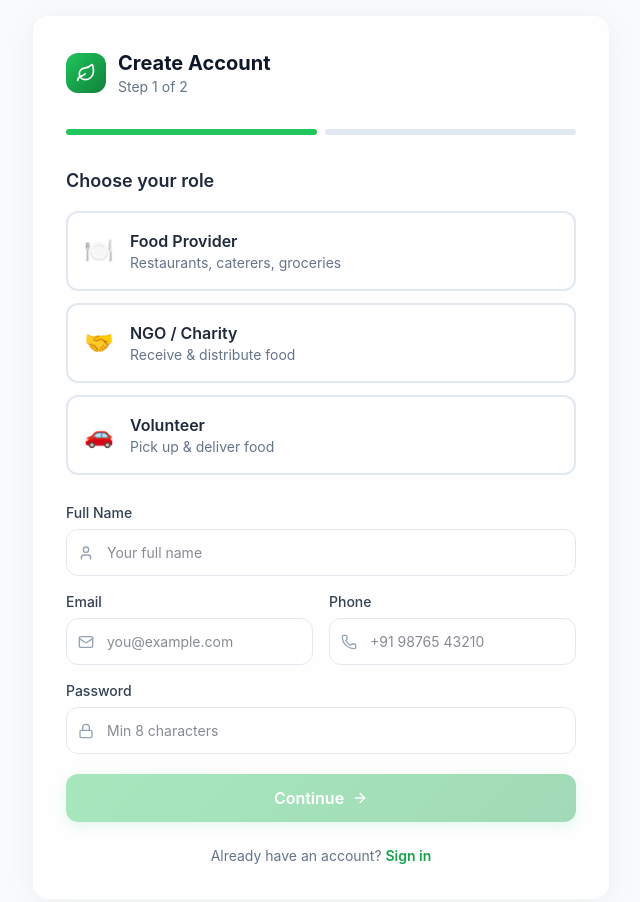
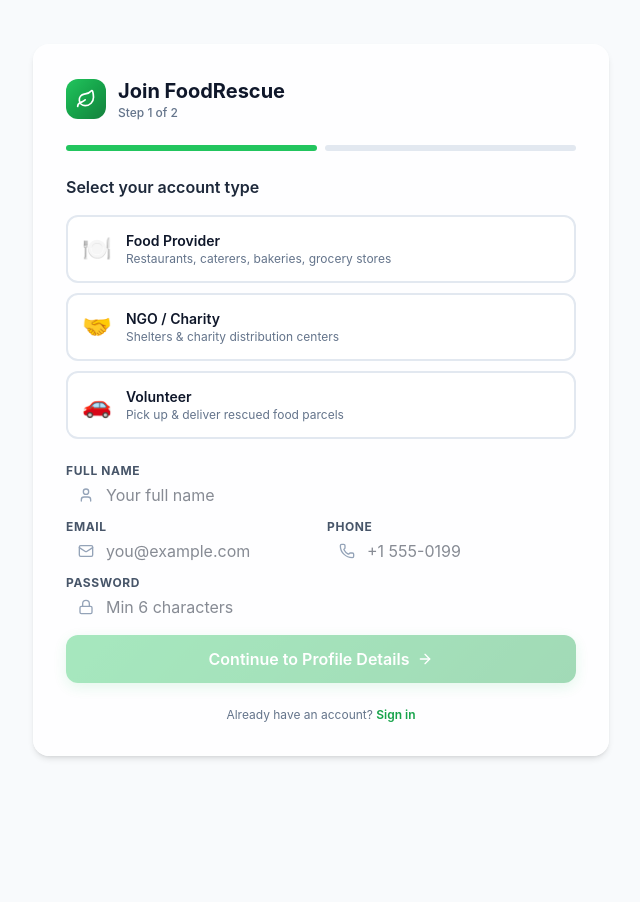
Before and after one commit to PrafullHarer/FoodRescue, a React app in the folder frontend/: page /register in a window 1280 px wide. Shown: the top 902 px of the page, without its empty margins (319-959 px from the left). After the commit the page ends 800 px from the top, so only its background shows below. Built offline with nearby package versions, Linux system fonts and the light colour scheme; the HTML template or start-up script is replaced by a standard one.

Commit message:
fix: registration validation schema and frontend payload handling

```diff
--- a/frontend/src/pages/auth/RegisterPage.jsx
+++ b/frontend/src/pages/auth/RegisterPage.jsx
@@ -1,13 +1,13 @@
 import { useState } from 'react';
 import { Link, useNavigate } from 'react-router-dom';
 import { useAuth } from '../../contexts/AuthContext';
-import { Leaf, Mail, Lock, User, Phone, Building2, MapPin, ArrowRight } from 'lucide-react';
+import { Leaf, Mail, Lock, User, Phone, Building2, MapPin, ArrowRight, Truck } from 'lucide-react';
 import toast from 'react-hot-toast';
 
 const roleOptions = [
-  { value: 'provider', label: 'Food Provider', desc: 'Restaurants, caterers, groceries', icon: '🍽️' },
-  { value: 'ngo', label: 'NGO / Charity', desc: 'Receive & distribute food', icon: '🤝' },
-  { value: 'volunteer', label: 'Volunteer', desc: 'Pick up & deliver food', icon: '🚗' },
+  { value: 'provider', label: 'Food Provider', desc: 'Restaurants, caterers, bakeries, grocery stores', icon: '🍽️' },
+  { value: 'ngo', label: 'NGO / Charity', desc: 'Shelters & charity distribution centers', icon: '🤝' },
+  { value: 'volunteer', label: 'Volunteer', desc: 'Pick up & deliver rescued food parcels', icon: '🚗' },
 ];
 
 export default function RegisterPage() {
@@ -16,13 +16,22 @@ export default function RegisterPage() {
   const [step, setStep] = useState(1);
   const [loading, setLoading] = useState(false);
   const [form, setForm] = useState({
-    email: '', password: '', full_name: '', phone: '', role: '',
+    email: '',
+    password: '',
+    full_name: '',
+    phone: '',
+    role: '',
     // Provider
-    business_name: '', business_type: '', address: '', latitude: 0, longitude: 0,
+    business_name: '',
+    business_type: 'restaurant',
+    address: '',
     // NGO
-    organization_name: '', registration_no: '', capacity: '',
+    organization_name: '',
+    registration_no: '',
+    capacity: 200,
     // Volunteer
-    vehicle_type: '', max_distance_km: 10,
+    vehicle_type: 'car',
+    max_distance_km: 15,
   });
 
   const update = (field, value) => setForm({ ...form, [field]: value });
@@ -31,25 +40,39 @@ export default function RegisterPage() {
     e.preventDefault();
     setLoading(true);
     try {
-      const payload = { ...form };
-      if (payload.capacity) payload.capacity = parseInt(payload.capacity, 10);
+      const payload = {
+        email: form.email.trim(),
+        password: form.password,
+        full_name: form.full_name.trim(),
+        phone: form.phone ? form.phone.trim() : undefined,
+        role: form.role,
+        latitude: 28.6139,
+        longitude: 77.2090,
+      };
 
-      // Use dummy coords for now (would use browser geolocation in production)
-      if (!payload.latitude) {
-        payload.latitude = 28.6139;
-        payload.longitude = 77.209;
-      }
-
-      if (form.role === 'ngo') {
-        payload.organization_name = payload.organization_name || payload.full_name;
-        payload.address = payload.address || 'To be updated';
+      if (form.role === 'provider') {
+        payload.business_name = form.business_name || form.full_name;
+        payload.business_type = form.business_type || 'restaurant';
+        payload.address = form.address || 'Local Market Area';
+      } else if (form.role === 'ngo') {
+        payload.organization_name = form.organization_name || form.full_name;
+        payload.registration_no = form.registration_no || 'NGO-PENDING';
+        payload.address = form.address || 'Community Shelter Blvd';
+        payload.capacity = parseInt(form.capacity, 10) || 100;
+      } else if (form.role === 'volunteer') {
+        payload.vehicle_type = form.vehicle_type || 'car';
+        payload.max_distance_km = parseFloat(form.max_distance_km) || 10;
       }
 
       const user = await register(payload);
-      toast.success(`Welcome, ${user.full_name}! Account created.`);
+      toast.success(`Welcome, ${user.full_name || 'User'}! Account created successfully.`);
       navigate('/dashboard');
     } catch (err) {
-      toast.error(err.response?.data?.message || 'Registration failed');
+      const errorMsg =
+        err.response?.data?.errors?.[0]?.message ||
+        err.response?.data?.message ||
+        'Registration failed. Please check form inputs.';
+      toast.error(errorMsg);
     } finally {
       setLoading(false);
     }
@@ -58,79 +81,103 @@ export default function RegisterPage() {
   return (
     <div className="min-h-screen flex items-center justify-center bg-surface-50 p-4">
       <div className="w-full max-w-xl animate-slide-up">
-        <div className="glass-card p-8">
-          <div className="flex items-center gap-3 mb-8">
+        <div className="glass-card p-8 shadow-md">
+          <div className="flex items-center gap-3 mb-6">
             <div className="w-10 h-10 rounded-xl gradient-primary flex items-center justify-center">
               <Leaf className="w-5 h-5 text-white" />
             </div>
             <div>
-              <h1 className="font-bold text-xl text-surface-900">Create Account</h1>
-              <p className="text-sm text-surface-500">Step {step} of 2</p>
+              <h1 className="font-bold text-xl text-surface-900">Join FoodRescue</h1>
+              <p className="text-xs text-surface-500 font-medium">Step {step} of 2</p>
             </div>
           </div>
 
           {/* Progress bar */}
-          <div className="flex gap-2 mb-8">
+          <div className="flex gap-2 mb-6">
             <div className={`h-1.5 flex-1 rounded-full ${step >= 1 ? 'bg-primary-500' : 'bg-surface-200'} transition-colors`} />
             <div className={`h-1.5 flex-1 rounded-full ${step >= 2 ? 'bg-primary-500' : 'bg-surface-200'} transition-colors`} />
           </div>
 
           <form onSubmit={handleSubmit}>
             {step === 1 && (
-              <div className="space-y-5 animate-fade-in">
-                <h3 className="font-semibold text-lg text-surface-800 mb-4">Choose your role</h3>
-                <div className="grid gap-3">
+              <div className="space-y-4 animate-fade-in">
+                <h3 className="font-semibold text-base text-surface-800">Select your account type</h3>
+                <div className="grid gap-2.5">
                   {roleOptions.map((opt) => (
                     <button
                       key={opt.value}
                       type="button"
                       onClick={() => update('role', opt.value)}
-                      className={`flex items-center gap-4 p-4 rounded-xl border-2 transition-all text-left ${
+                      className={`flex items-center gap-3.5 p-3.5 rounded-xl border-2 transition-all text-left ${
                         form.role === opt.value
-                          ? 'border-primary-500 bg-primary-50 shadow-sm'
+                          ? 'border-primary-500 bg-primary-50/60 shadow-sm'
                           : 'border-surface-200 hover:border-surface-300 bg-white'
                       }`}
                     >
-                      <span className="text-2xl">{opt.icon}</span>
+                      <span className="text-2xl flex-shrink-0">{opt.icon}</span>
                       <div>
-                        <p className="font-semibold text-surface-800">{opt.label}</p>
-                        <p className="text-sm text-surface-500">{opt.desc}</p>
+                        <p className="font-semibold text-sm text-surface-900">{opt.label}</p>
+                        <p className="text-xs text-surface-500">{opt.desc}</p>
                       </div>
                     </button>
                   ))}
                 </div>
 
-                <div className="grid grid-cols-2 gap-4 pt-2">
+                <div className="grid grid-cols-2 gap-3 pt-2">
                   <div className="col-span-2">
-                    <label className="text-sm font-medium text-surface-700 mb-1.5 block">Full Name</label>
+                    <label className="text-xs font-bold uppercase tracking-wider text-surface-600 mb-1 block">Full Name</label>
                     <div className="relative">
                       <User className="absolute left-3 top-1/2 -translate-y-1/2 w-4 h-4 text-surface-400" />
-                      <input type="text" value={form.full_name} onChange={(e) => update('full_name', e.target.value)}
-                        className="input-field pl-10" placeholder="Your full name" required />
+                      <input
+                        type="text"
+                        value={form.full_name}
+                        onChange={(e) => update('full_name', e.target.value)}
+                        className="input pl-10"
+                        placeholder="Your full name"
+                        required
+                      />
                     </div>
                   </div>
                   <div>
-                    <label className="text-sm font-medium text-surface-700 mb-1.5 block">Email</label>
+                    <label className="text-xs font-bold uppercase tracking-wider text-surface-600 mb-1 block">Email</label>
                     <div className="relative">
                       <Mail className="absolute left-3 top-1/2 -translate-y-1/2 w-4 h-4 text-surface-400" />
-                      <input type="email" value={form.email} onChange={(e) => update('email', e.target.value)}
-                        className="input-field pl-10" placeholder="you@example.com" required />
+                      <input
+                        type="email"
+                        value={form.email}
+                        onChange={(e) => update('email', e.target.value)}
+                        className="input pl-10"
+                        placeholder="you@example.com"
+                        required
+                      />
                     </div>
                   </div>
                   <div>
-                    <label className="text-sm font-medium text-surface-700 mb-1.5 block">Phone</label>
+                    <label className="text-xs font-bold uppercase tracking-wider text-surface-600 mb-1 block">Phone</label>
                     <div className="relative">
                       <Phone className="absolute left-3 top-1/2 -translate-y-1/2 w-4 h-4 text-surface-400" />
-                      <input type="tel" value={form.phone} onChange={(e) => update('phone', e.target.value)}
-                        className="input-field pl-10" placeholder="+91 98765 43210" />
+                      <input
+                        type="tel"
+                        value={form.phone}
+                        onChange={(e) => update('phone', e.target.value)}
+                        className="input pl-10"
+                        placeholder="+1 555-0199"
+                      />
                     </div>
                   </div>
                   <div className="col-span-2">
-                    <label className="text-sm font-medium text-surface-700 mb-1.5 block">Password</label>
+                    <label className="text-xs font-bold uppercase tracking-wider text-surface-600 mb-1 block">Password</label>
                     <div className="relative">
                       <Lock className="absolute left-3 top-1/2 -translate-y-1/2 w-4 h-4 text-surface-400" />
-                      <input type="password" value={form.password} onChange={(e) => update('password', e.target.value)}
-                        className="input-field pl-10" placeholder="Min 8 characters" required minLength={8} />
+                      <input
+                        type="password"
+                        value={form.password}
+                        onChange={(e) => update('password', e.target.value)}
+                        className="input pl-10"
+                        placeholder="Min 6 characters"
+                        required
+                        minLength={6}
+                      />
                     </div>
                   </div>
                 </div>
@@ -139,128 +186,160 @@ export default function RegisterPage() {
                   type="button"
                   disabled={!form.role || !form.full_name || !form.email || !form.password}
                   onClick={() => setStep(2)}
-                  className="btn-primary w-full flex items-center justify-center gap-2 disabled:opacity-40"
+                  className="btn btn-primary w-full flex items-center justify-center gap-2 py-3 disabled:opacity-40"
                 >
-                  Continue <ArrowRight className="w-4 h-4" />
+                  Continue to Profile Details <ArrowRight className="w-4 h-4" />
                 </button>
               </div>
             )}
 
             {step === 2 && (
-              <div className="space-y-5 animate-fade-in">
-                <button type="button" onClick={() => setStep(1)} className="text-sm text-primary-600 hover:text-primary-700 font-medium">
-                  ← Back to basics
+              <div className="space-y-4 animate-fade-in">
+                <button
+                  type="button"
+                  onClick={() => setStep(1)}
+                  className="text-xs text-primary-600 hover:text-primary-700 font-semibold"
+                >
+                  ← Back to account credentials
                 </button>
 
                 {form.role === 'provider' && (
-                  <>
-                    <h3 className="font-semibold text-lg text-surface-800">Provider Details</h3>
-                    <div className="space-y-4">
+                  <div className="space-y-3">
+                    <h3 className="font-semibold text-base text-surface-800">Provider Organization Info</h3>
                     <div>
-                        <label className="text-sm font-medium text-surface-700 mb-1.5 block">Business Name</label>
-                        <div className="relative">
-                          <Building2 className="absolute left-3 top-1/2 -translate-y-1/2 w-4 h-4 text-surface-400" />
-                          <input type="text" value={form.business_name} onChange={(e) => update('business_name', e.target.value)}
-                            className="input-field pl-10" placeholder="Restaurant / Store name" required />
-                        </div>
+                      <label className="text-xs font-bold uppercase tracking-wider text-surface-600 mb-1 block">Business Name</label>
+                      <input
+                        type="text"
+                        value={form.business_name}
+                        onChange={(e) => update('business_name', e.target.value)}
+                        className="input"
+                        placeholder="e.g. Daily Bread Bakery & Deli"
+                        required
+                      />
                     </div>
                     <div>
-                        <label className="text-sm font-medium text-surface-700 mb-1.5 block">Business Type</label>
-                        <select value={form.business_type} onChange={(e) => update('business_type', e.target.value)}
-                          className="input-field">
-                          <option value="">Select type</option>
+                      <label className="text-xs font-bold uppercase tracking-wider text-surface-600 mb-1 block">Business Category</label>
+                      <select
+                        value={form.business_type}
+                        onChange={(e) => update('business_type', e.target.value)}
+                        className="input"
+                      >
                         <option value="restaurant">Restaurant</option>
-                          <option value="grocery">Grocery Store</option>
-                          <option value="catering">Catering Service</option>
-                          <option value="bakery">Bakery</option>
-                          <option value="other">Other</option>
+                        <option value="bakery">Bakery / Patisserie</option>
+                        <option value="grocery">Supermarket / Grocery</option>
+                        <option value="catering">Catering / Events</option>
+                        <option value="other">Other Food Donor</option>
                       </select>
                     </div>
                     <div>
-                        <label className="text-sm font-medium text-surface-700 mb-1.5 block">Address</label>
-                        <div className="relative">
-                          <MapPin className="absolute left-3 top-1/2 -translate-y-1/2 w-4 h-4 text-surface-400" />
-                          <input type="text" value={form.address} onChange={(e) => update('address', e.target.value)}
-                            className="input-field pl-10" placeholder="Full address" required />
+                      <label className="text-xs font-bold uppercase tracking-wider text-surface-600 mb-1 block">Pickup Address</label>
+                      <input
+                        type="text"
+                        value={form.address}
+                        onChange={(e) => update('address', e.target.value)}
+                        className="input"
+                        placeholder="e.g. 100 Main St, Suite 4"
+                        required
+                      />
                     </div>
                   </div>
-                    </div>
-                  </>
                 )}
 
                 {form.role === 'ngo' && (
-                  <>
-                    <h3 className="font-semibold text-lg text-surface-800">NGO Details</h3>
-                    <div className="space-y-4">
+                  <div className="space-y-3">
+                    <h3 className="font-semibold text-base text-surface-800">NGO / Shelter Organization Info</h3>
                     <div>
-                        <label className="text-sm font-medium text-surface-700 mb-1.5 block">Organization Name</label>
-                        <div className="relative">
-                          <Building2 className="absolute left-3 top-1/2 -translate-y-1/2 w-4 h-4 text-surface-400" />
-                          <input type="text" value={form.organization_name} onChange={(e) => update('organization_name', e.target.value)}
-                            className="input-field pl-10" placeholder="NGO name" required />
+                      <label className="text-xs font-bold uppercase tracking-wider text-surface-600 mb-1 block">Organization Name</label>
+                      <input
+                        type="text"
+                        value={form.organization_name}
+                        onChange={(e) => update('organization_name', e.target.value)}
+                        className="input"
+                        placeholder="e.g. City Hope Shelter"
+                        required
+                      />
+                    </div>
+                    <div>
+                      <label className="text-xs font-bold uppercase tracking-wider text-surface-600 mb-1 block">Registration / Tax ID</label>
+                      <input
+                        type="text"
+                        value={form.registration_no}
+                        onChange={(e) => update('registration_no', e.target.value)}
+                        className="input"
+                        placeholder="e.g. NGO-99212 (Optional)"
+                      />
+                    </div>
+                    <div>
+                      <label className="text-xs font-bold uppercase tracking-wider text-surface-600 mb-1 block">Distribution Facility Address</label>
+                      <input
+                        type="text"
+                        value={form.address}
+                        onChange={(e) => update('address', e.target.value)}
+                        className="input"
+                        placeholder="e.g. 500 Community Ave"
+                        required
+                      />
+                    </div>
+                    <div>
+                      <label className="text-xs font-bold uppercase tracking-wider text-surface-600 mb-1 block">Daily Meal Capacity</label>
+                      <input
+                        type="number"
+                        value={form.capacity}
+                        onChange={(e) => update('capacity', e.target.value)}
+                        className="input"
+                        placeholder="e.g. 300 servings"
+                      />
                     </div>
                   </div>
-                      <div>
-                        <label className="text-sm font-medium text-surface-700 mb-1.5 block">Registration Number</label>
-                        <input type="text" value={form.registration_no} onChange={(e) => update('registration_no', e.target.value)}
-                          className="input-field" placeholder="Optional" />
-                      </div>
-                      <div>
-                        <label className="text-sm font-medium text-surface-700 mb-1.5 block">Address</label>
-                        <div className="relative">
-                          <MapPin className="absolute left-3 top-1/2 -translate-y-1/2 w-4 h-4 text-surface-400" />
-                          <input type="text" value={form.address} onChange={(e) => update('address', e.target.value)}
-                            className="input-field pl-10" placeholder="Full address" required />
-                        </div>
-                      </div>
-                      <div>
-                        <label className="text-sm font-medium text-surface-700 mb-1.5 block">Daily Capacity (servings)</label>
-                        <input type="number" value={form.capacity} onChange={(e) => update('capacity', e.target.value)}
-                          className="input-field" placeholder="e.g. 200" />
-                      </div>
-                    </div>
-                  </>
                 )}
 
                 {form.role === 'volunteer' && (
-                  <>
-                    <h3 className="font-semibold text-lg text-surface-800">Volunteer Details</h3>
-                    <div className="space-y-4">
+                  <div className="space-y-3">
+                    <h3 className="font-semibold text-base text-surface-800">Volunteer Driver Profile</h3>
                     <div>
-                        <label className="text-sm font-medium text-surface-700 mb-1.5 block">Vehicle Type</label>
-                        <select value={form.vehicle_type} onChange={(e) => update('vehicle_type', e.target.value)}
-                          className="input-field">
-                          <option value="">Select vehicle</option>
-                          <option value="bike">Bike / Scooter</option>
-                          <option value="car">Car</option>
-                          <option value="on_foot">On Foot</option>
+                      <label className="text-xs font-bold uppercase tracking-wider text-surface-600 mb-1 block">Primary Transport Vehicle</label>
+                      <select
+                        value={form.vehicle_type}
+                        onChange={(e) => update('vehicle_type', e.target.value)}
+                        className="input"
+                      >
+                        <option value="car">Personal Car / SUV</option>
+                        <option value="van">Van / Small Truck</option>
+                        <option value="bike">Bicycle / E-Bike</option>
+                        <option value="scooter">Motorcycle / Scooter</option>
+                        <option value="on_foot">On Foot (Walking distance)</option>
                       </select>
                     </div>
                     <div>
-                        <label className="text-sm font-medium text-surface-700 mb-1.5 block">Max Delivery Distance (km)</label>
-                        <input type="number" value={form.max_distance_km} onChange={(e) => update('max_distance_km', parseFloat(e.target.value))}
-                          className="input-field" min="1" max="50" />
+                      <label className="text-xs font-bold uppercase tracking-wider text-surface-600 mb-1 block">Max Delivery Radius (km)</label>
+                      <input
+                        type="number"
+                        value={form.max_distance_km}
+                        onChange={(e) => update('max_distance_km', e.target.value)}
+                        className="input"
+                        min="1"
+                        max="50"
+                      />
                     </div>
                   </div>
-                  </>
                 )}
 
                 <button
                   type="submit"
                   disabled={loading}
-                  className="btn-primary w-full flex items-center justify-center gap-2 disabled:opacity-60 mt-6"
+                  className="btn btn-primary w-full flex items-center justify-center gap-2 py-3 disabled:opacity-60 mt-4"
                 >
                   {loading ? (
                     <div className="w-5 h-5 border-2 border-white/30 border-t-white rounded-full animate-spin" />
                   ) : (
-                    <>Create Account <ArrowRight className="w-4 h-4" /></>
+                    <>Complete Registration & Sign In <ArrowRight className="w-4 h-4" /></>
                   )}
                 </button>
               </div>
             )}
           </form>
 
-          <p className="text-center mt-6 text-sm text-surface-500">
+          <p className="text-center mt-6 text-xs text-surface-500">
             Already have an account?{' '}
             <Link to="/login" className="text-primary-600 font-semibold hover:text-primary-700">
               Sign in
```
Also changed, not shown: 1 other file (tests, documents, lock files or other folders). Lines whose indentation alone changed are shown as unchanged.
